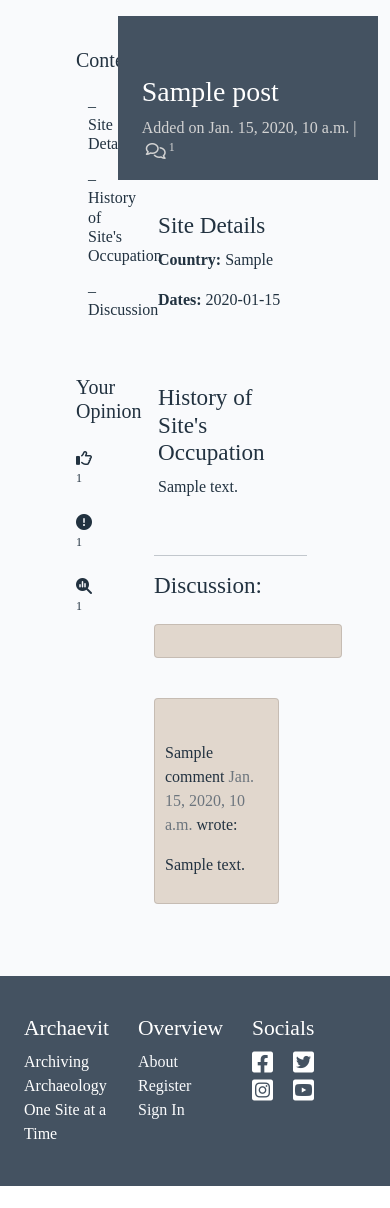
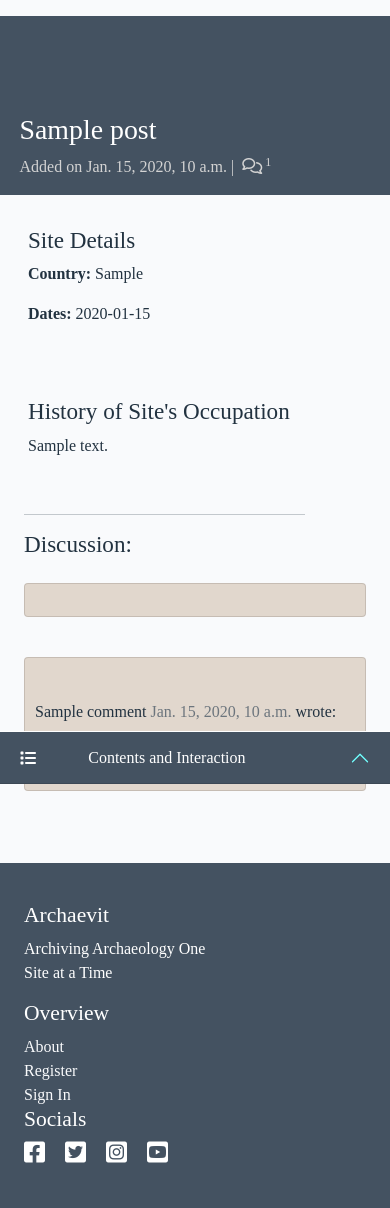
Before and after one commit to adamsburge/archaevit-blog, a Django app: a page that uses templates/base.html in a window 390 px wide. Shown: the part 60-1268 px from the top of the page. Before the commit the page ends 1246 px from the top, so only its background shows below. Run offline with Django 3.2, Linux system fonts and the light colour scheme; tables that the repository leaves empty hold one stand-in row (values such as "Sample post"); parts of the project's set-up code (start-up, migrations or seed data) failed here and were passed over.

Commit message:
Add mobile styling to post_detail.html

```diff
--- a/static/css/style.css
+++ b/static/css/style.css
@@ -58,6 +58,20 @@ body {
     color: white;
     margin: 4px;
     text-transform: uppercase;
+}
+
+#post-mobile-dropdown {
+    color: #223240;
+    background-color: transparent;
+    border: none;
+
+    position: fixed;
+    top: 10px;
+    z-index: 1;
+}
+
+#collapseDetails {
+    position: fixed;
 }
 
 .masthead {
@@ -184,6 +198,20 @@ body {
     font-size: small;
 }
 
+.accordion-button.collapsed, .accordion-button:not(.collapsed) {
+    background: #445261;
+    color: white;
+    border-top: solid 1px white;
+  }
+
+.accordion-button:not(.collapsed)::after, .accordion-button::after {
+    filter: brightness(1000%);
+}
+
+#mobile-accordion {
+    display: none;
+}
+
 @media (max-width: 767px) {
     .small-text {
         display: none;
@@ -192,4 +220,16 @@ body {
     .filter-link {
         font-size: x-large;
     }
+
+    #post-side-bar-lg {
+        display: none;
+    }
+
+    #mobile-accordion {
+        display: unset;
+        position: fixed;
+        bottom: 0;
+        width: 100%;
+        z-index: 1;
+    }
 }
--- a/templates/base.html
+++ b/templates/base.html
@@ -63,17 +63,17 @@
     <!-- Footer -->
     <footer class="footer mt-5 dark-bg">
         <div class="row col-12 mt-3 p-4">
-            <div class="col-4">
+            <div class="col-8 col-md-4">
                 <h4 class="text-white">Archaevit</h4>
                 <p class="text-white">Archiving Archaeology One Site at a Time</p>
             </div>
-            <div class="col-4">
+            <div class="col-8 col-md-4">
                 <h4 class="text-white">Overview</h4>
                 <a href="" class="footer-link">About</a><br>
                 <a href="" class="footer-link">Register</a><br>
                 <a href="" class="footer-link">Sign In</a>
             </div>
-            <div class="col-4">
+            <div class="col-8 col-md-4">
                 <h4 class="text-white">Socials</h4>
                 <i class="socials fab fa-facebook-square pe-3 text-white"></i>
                 <i class="socials fab fa-twitter-square pe-3 text-white"></i>
--- a/templates/post_detail.html
+++ b/templates/post_detail.html
@@ -1,7 +1,34 @@
 {% extends 'base.html' %} {% block content %}
 
-<div class="row col-12">
-    <div class="col-4 position-fixed mt-5">
+<div class="accordion accordion-flush" id="mobile-accordion">
+    <div class="accordion-item">
+      <h2 class="accordion-header" id="headingOne">
+        <button class="accordion-button" id="accordian-dropdown" type="button" data-bs-toggle="collapse" data-bs-target="#collapseOne" aria-expanded="true" aria-controls="collapseOne">
+            <i class="fa-solid fa-list" id="checklist"></i><span class="center ms-auto">Contents and Interaction</span>
+        </button>
+      </h2>
+      <div id="collapseOne" class="accordion-collapse collapse" aria-labelledby="headingOne" data-bs-parent="#accordionExample">
+        <div class="accordion-body">
+            <div class="row px-3">
+                <h5>Contents</h5>
+                <div class="ps-4">
+                    <h6 class="mt-3">– Site Details</h6>
+                    <h6 class="mt-3">– History of Site's Occupation</h6>
+                    <h6 class="mt-3">– Discussion</h6>
+                </div>
+            </div>
+            <div class="row px-3 mt-3">
+                <h5 class="mb-4">Your Opinion</h5>
+                <p class="card-text col-4 col-sm-3 text-center"><i class="fa-regular fa-thumbs-up"></i><sup> {{ post.number_of_interesting_likes }}</sup> <br><span class="small-text">Interesting</span></p>
+                <p class="card-text col-4 col-sm-3 text-center"><i class="fa fa-circle-exclamation"></i><sup> {{ post.number_of_important_likes }}</sup> <br><span class="small-text">Important</span></p>
+                <p class="card-text col-4 col-sm-3 text-center"><i class="fa fa-magnifying-glass-chart"></i><sup> {{ post.number_of_underrated_likes }}</sup> <br><span class="small-text">Underrated</span></p>
+            </div>
+        </div>
+      </div>
+    </div>
+</div>
+<div class="row col">
+    <div class="col-4 position-fixed mt-5" id="post-side-bar-lg">
         <div class="row px-3 ms-5">
             <h5>Contents</h5>
             <div class="ps-4">
@@ -12,15 +39,14 @@
         </div>
         <div class="row px-3 ms-5 mt-5">
             <h5 class="mb-4">Your Opinion</h5>
-            <p class="card-text col-6 col-sm-3 text-center"><i class="fa-regular fa-thumbs-up"></i><sup> {{ post.number_of_interesting_likes }}</sup> <br><span class="small-text">Interesting</span></p>
-            <p class="card-text col-6 col-sm-3 text-center"><i class="fa fa-circle-exclamation"></i><sup> {{ post.number_of_important_likes }}</sup> <br><span class="small-text">Important</span></p>
-            <p class="card-text col-6 col-sm-3 text-center"><i class="fa fa-magnifying-glass-chart"></i><sup> {{ post.number_of_underrated_likes }}</sup> <br><span class="small-text">Underrated</span></p>
+            <p class="card-text col-4 col-sm-3 text-center"><i class="fa-regular fa-thumbs-up"></i><sup> {{ post.number_of_interesting_likes }}</sup> <br><span class="small-text">Interesting</span></p>
+            <p class="card-text col-4 col-sm-3 text-center"><i class="fa fa-circle-exclamation"></i><sup> {{ post.number_of_important_likes }}</sup> <br><span class="small-text">Important</span></p>
+            <p class="card-text col-4 col-sm-3 text-center"><i class="fa fa-magnifying-glass-chart"></i><sup> {{ post.number_of_underrated_likes }}</sup> <br><span class="small-text">Underrated</span></p>
         </div>
     </div>
-    <div class="col-8 ms-auto mt-3">
+    <div class="col-12 col-md-8 ms-auto mt-3">
         <div class="row">
             <div class="col masthead-text">
-                <!-- Post title goes in these h1 tags -->
                 <h1 class="post-title">{{ post.title }}</h1>
                 <p class="post-subtitle">
                     Added on {{ post.created_on}} |
@@ -32,9 +58,8 @@
 
             </div>
             <div class="d-none d-md-block col masthead-image">
-                <!-- The featured image URL goes in the src attribute -->
                 {% if "placeholder" in post.featured_image.url %}
-                <img src="https://codeinstitute.s3.amazonaws.com/fullstack/blog/default.jpg" width="100%">
+                <img src="https://res.cloudinary.com/daozyljmo/image/upload/v1674490539/jacqueline-martinez-Nc49IqsNm3E-unsplash_fqroxq.jpg" width="100%">
                 {% else %}
                 <img src=" {{ post.featured_image.url }}" width="100%">
                 {% endif %}
@@ -42,10 +67,8 @@
         </div>
         <div class="container">
             <div class="row">
-                <div class="col-10 mb-4  mt-3 left  top g-0">
+                <div class="col-12 col-md-10 mb-4  mt-3 left  top g-0">
                     <div class="card-body">
-                        <!-- The post content goes inside the card-text. -->
-                        <!-- Use the | safe filter inside the template tags -->
                         <h3>Site Details</h3>
                         <p class="card-text"><span class="bold">Country: </span>{{post.country }}</p>
                         <p class="card-text"><span class="bold">Dates: </span>{{post.dates }}</p>
@@ -53,10 +76,8 @@
                 </div>
             </div>
             <div class="row">
-                <div class="col-10 mb-4  mt-3 left  top g-0">
+                <div class="col-12 col-md-10 mb-4  mt-3 left  top g-0">
                     <div class="card-body">
-                        <!-- The post content goes inside the card-text. -->
-                        <!-- Use the | safe filter inside the template tags -->
                         <h3>History of Site's Occupation</h3>
                         <p class="card-text ">
                             {{ post.description | safe }}
@@ -73,26 +94,20 @@
                 <h3>Discussion:</h3>
                 <div class="col-md-8 card mb-4  mt-3 ">
                     <div class="card-body">
-                        <!-- For later -->
                     </div>
                 </div>
                 {% for comment in comments %}
-                <div class="col-8 card mb-4  mt-3">
-                        <!-- We want a for loop inside the empty control tags to iterate through each comment in comments -->
+                <div class="col col-md-8 card mb-4  mt-3">
                     <div class="card-body"></div>
                         <div class="comments" style="padding: 10px;">
                             <p class="font-weight-bold">
-                                <!-- The commenter's name goes here. Check the model if you're not sure what that is -->
                                 {{ comment.name }}
                                 <span class=" text-muted font-weight-normal">
-                                    <!-- The comment's created date goes here -->
                                     {{ comment.created_on }}
                                 </span> wrote:
                             </p>
-                            <!-- The body of the comment goes before the | -->
                             {{ comment.body | linebreaks }}
                         </div>
-                        <!-- Our for loop ends here -->
                     </div>
                 </div>
                 {% endfor %}
@@ -102,10 +117,4 @@
     </div>
 </div>
 
-
-
-
-
-
-
 {% endblock content %}
```
Also changed, not shown: templates/index.html (+4 -4 lines).
